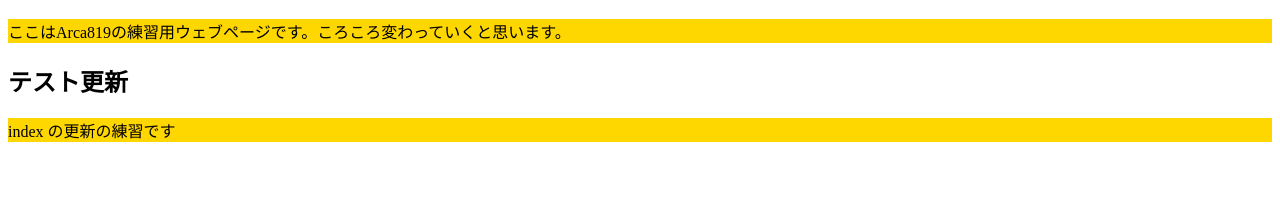
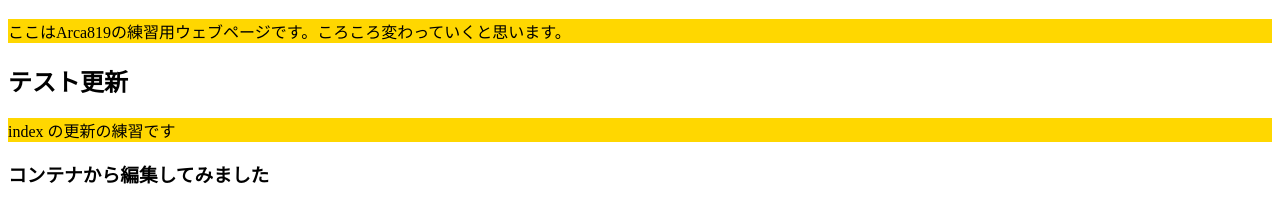
Before and after one commit to Arca819/Arca819.github.io, a plain HTML site: page index.html in a window 1280 px wide. Shown: the part 70-292 px from the top of the page. Drawn offline with Linux system fonts and the light colour scheme.

Commit message:
h3 タグを追加しました

```diff
--- a/index.html
+++ b/index.html
@@ -15,5 +15,6 @@
         <p>
             index の更新の練習です
         </p>
+        <h3>コンテナから編集してみました</h3>
     </body>
 </html>
```
